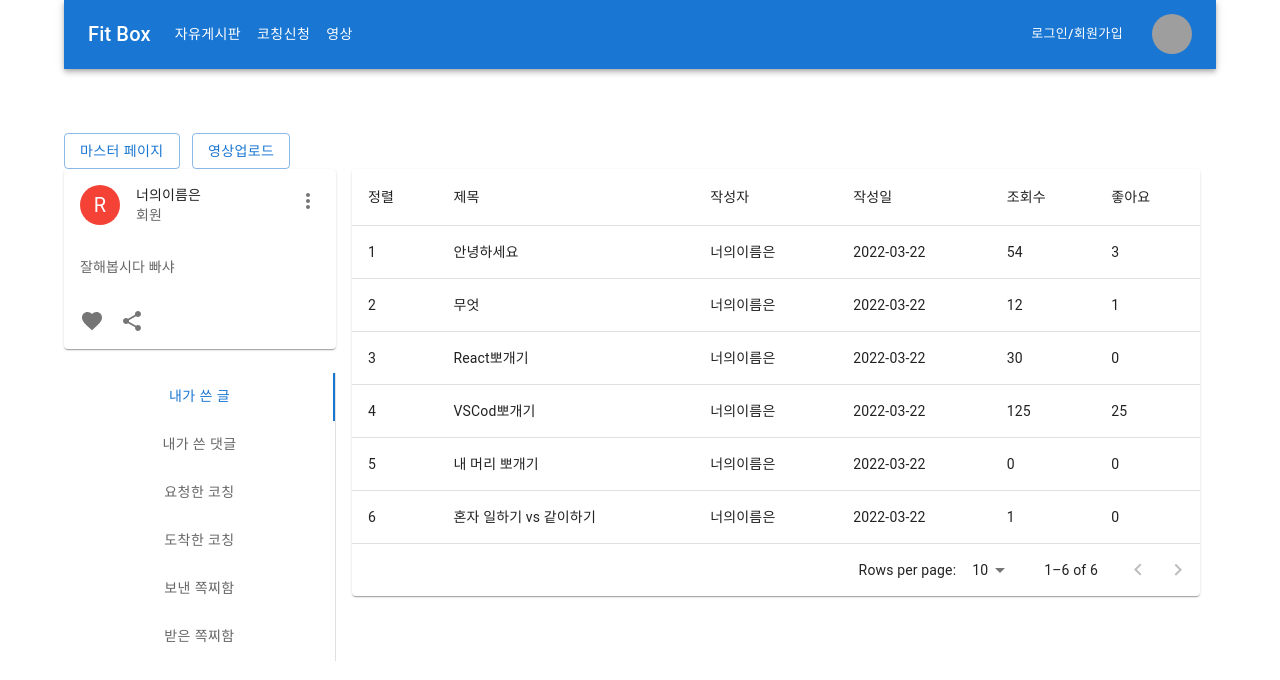
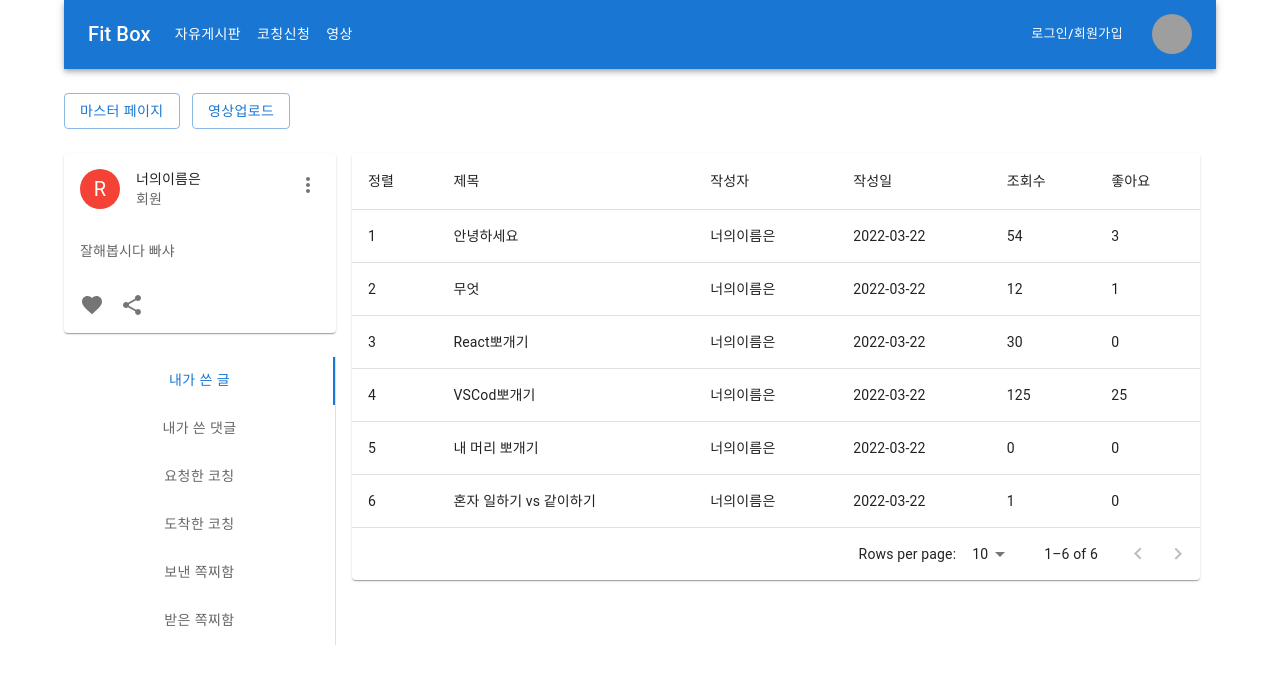
Before and after one commit to Encore-FinalProject-Team3/Front, a React (Create React App) app: page /myPage in a window 1280 px wide. Shown: the top 680 px of the page. Built offline with nearby package versions, Linux system fonts and the light colour scheme; grey boxes are pictures that could not be loaded; what react-swipeable-views-utils would draw is missing.

Commit message:
Page Line Update

```diff
--- a/src/App.js
+++ b/src/App.js
@@ -46,7 +46,7 @@ function App(props) {
     <div className="App">
       <Container fixed >
         <Header logined={logined}/>
-        <Toolbar id="back-to-top-anchor" sx={{display:'flex'}} />
+        <Toolbar id="back-to-top-anchor" sx={{display:'inline'}} />
         <React.Fragment>
         <CssBaseline />
         <Routes>
--- a/src/pages/MyPage.js
+++ b/src/pages/MyPage.js
@@ -104,6 +104,7 @@ export default function StickyHeadTable() {
   return (
     <Box>
       <Button variant='outlined'>마스터 페이지</Button> &nbsp; <Button href='/createBoard' variant='outlined'>영상업로드</Button>
+      <div>&nbsp;</div>
       <Grid container spacing={2} sx={{width: '100%', height: 1000}}>
         <Grid item xs={3}>
           <Card sx={{ maxWidth: 345 }}>
```
